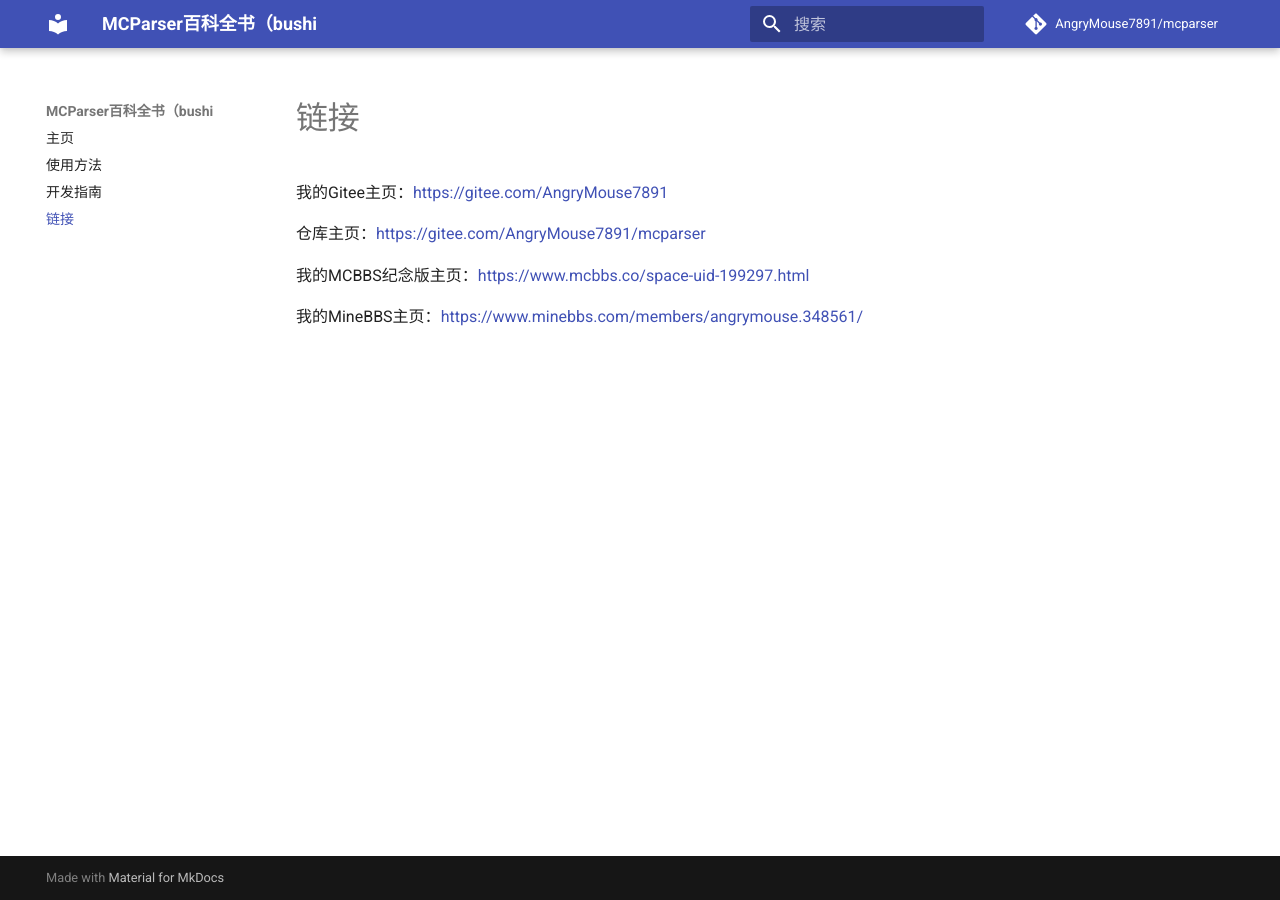
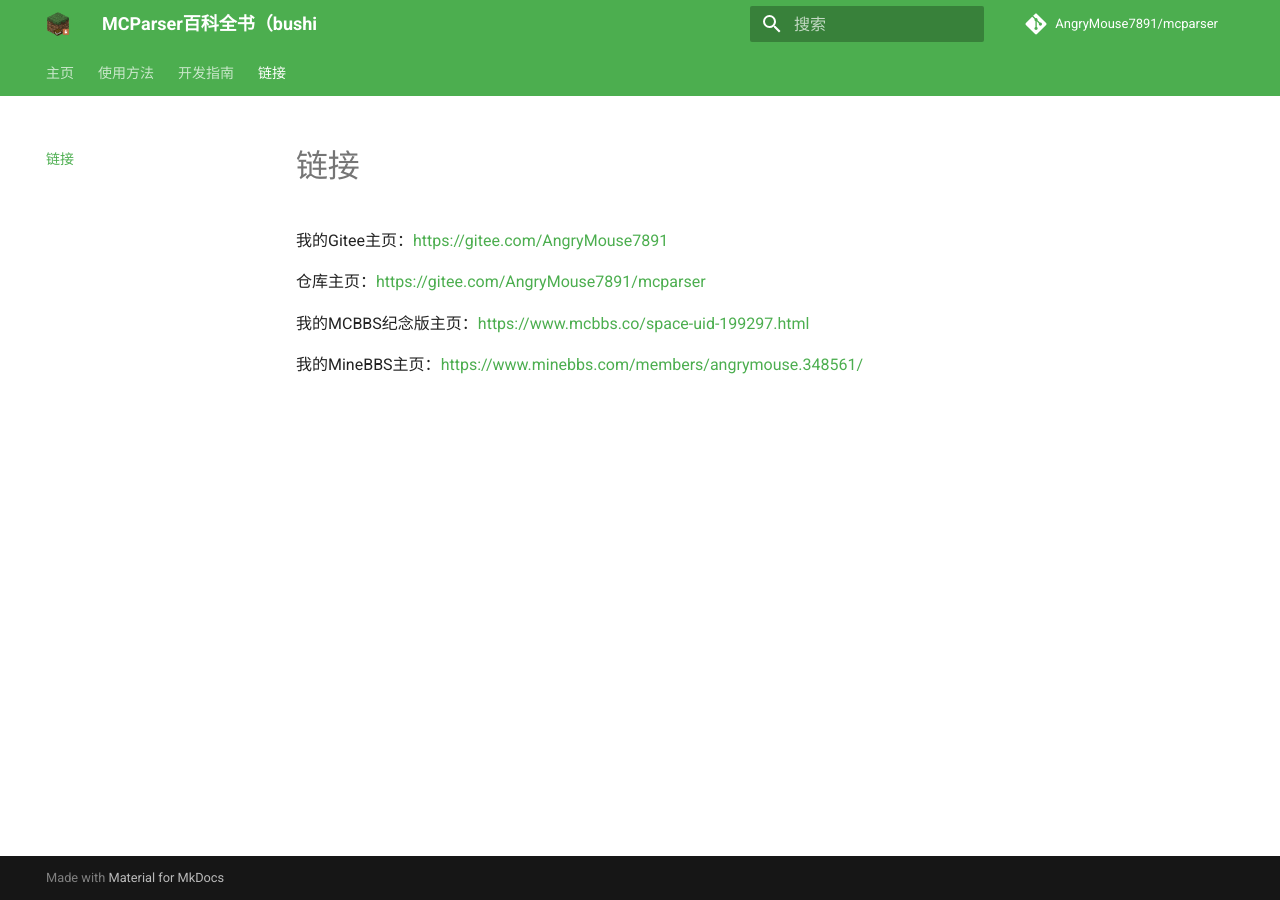
Before and after one commit to AngryMouse7891/mcparser, an MkDocs documentation site: the page built from docs/links.md, in a window 1280 px wide. Built offline with MkDocs 1.6.1 and Material for MkDocs 9.7.7, drawn with Linux system fonts in a browser that asks for light colours.

Commit message:
添加文档导航及图标

```diff
--- a/mkdocs.yml
+++ b/mkdocs.yml
@@ -7,6 +7,12 @@ theme:
   name: material
   language: zh
   favicon: mcparser_docs.png
+  palette:
+    primary: green
+  features:
+    - navigation.instant
+    - navigation.tabs
+  logo: mcparser_docs.png
 
 nav:
   - 主页: index.md
```
